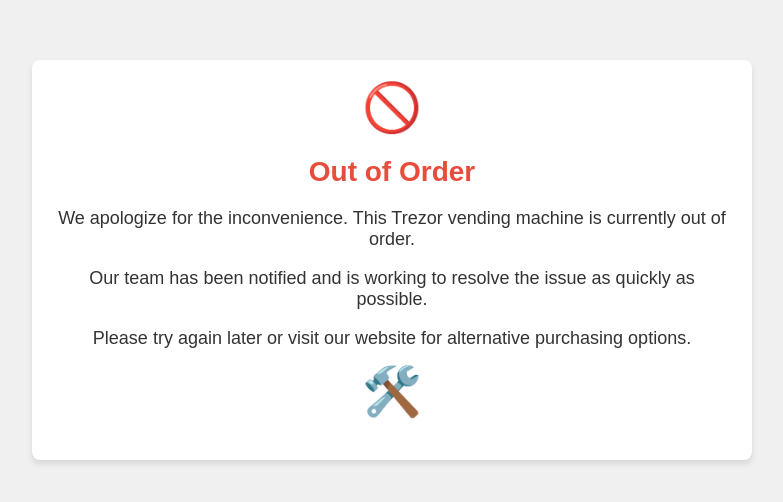
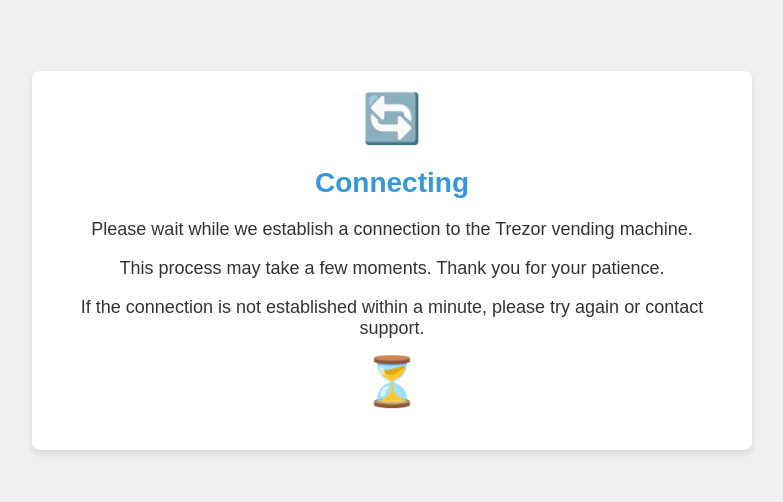
Before and after one commit to karliatto/ln-vending, a website: page frames/connecting.html in a window 1280 px wide. Shown: the part 140-642 px from the top of the page, without its empty margins (248-1031 px from the left). Drawn offline with Linux system fonts and the light colour scheme.

Commit message:
ui changes

```diff
--- a/frames/outoforder.html
+++ b/frames/connecting.html
@@ -3,7 +3,7 @@
 <head>
     <meta charset="UTF-8">
     <meta name="viewport" content="width=device-width, initial-scale=1.0">
-    <title>Out of Order</title>
+    <title>Connecting</title>
     <style>
         body {
             display: flex;
@@ -23,7 +23,7 @@
             box-shadow: 0 4px 6px rgba(0, 0, 0, 0.1);
         }
         h1 {
-            color: #e74c3c;
+            color: #3498db;
             font-size: 28px;
             margin-bottom: 20px;
         }
@@ -40,12 +40,12 @@
 </head>
 <body>
     <div class="container1">
-        <div class="emoji">🚫</div>
-        <h1>Out of Order</h1>
-        <p>We apologize for the inconvenience. This Trezor vending machine is currently out of order.</p>
-        <p>Our team has been notified and is working to resolve the issue as quickly as possible.</p>
-        <p>Please try again later or visit our website for alternative purchasing options.</p>
-        <div class="emoji">🛠️</div>
+        <div class="emoji">🔄</div>
+        <h1>Connecting</h1>
+        <p>Please wait while we establish a connection to the Trezor vending machine.</p>
+        <p>This process may take a few moments. Thank you for your patience.</p>
+        <p>If the connection is not established within a minute, please try again or contact support.</p>
+        <div class="emoji">⏳</div>
     </div>
 </body>
 </html>
```
Also changed, not shown: frames/item.html (+1 -1 lines).
